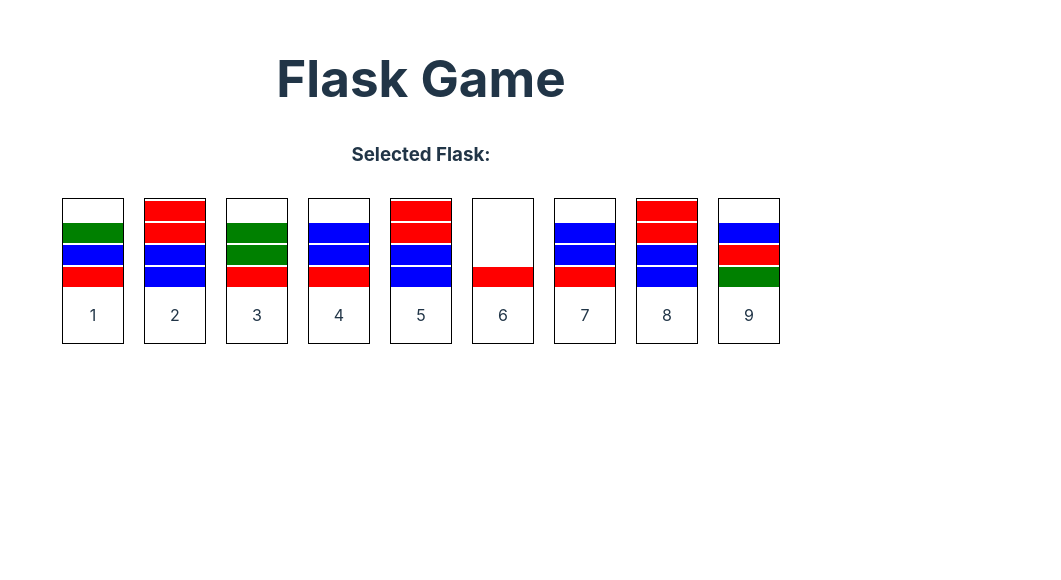
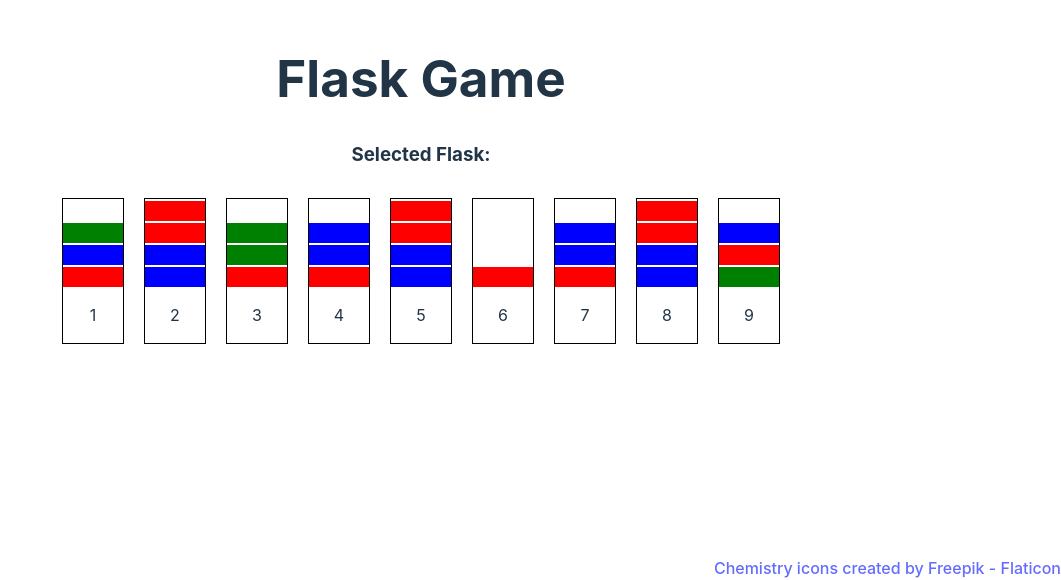
Before and after one commit to bihellzin/flasks-ts, a React (Vite) app: page / in a window 1280 px wide. Shown: the part 220-800 px from the top of the page, without its empty margins (219-1280 px from the left). Built offline with nearby package versions, Linux system fonts and the light colour scheme.

Commit message:
adds attribution and change head tags

```diff
--- a/index.html
+++ b/index.html
@@ -2,9 +2,9 @@
 <html lang="en">
   <head>
     <meta charset="UTF-8" />
-    <link rel="icon" type="image/svg+xml" href="/vite.svg" />
+    <link rel="icon" type="image/svg+xml" href="/conical-flask.png" />
     <meta name="viewport" content="width=device-width, initial-scale=1.0" />
-    <title>Vite + React + TS</title>
+    <title>Flask Game</title>
   </head>
   <body>
     <div id="root"></div>
--- a/src/App.css
+++ b/src/App.css
@@ -13,3 +13,9 @@
   width: 100%;
   justify-content: center;
 }
+
+.attribution {
+  position: absolute;
+  bottom: 0;
+  right: 0;
+}
--- a/src/App.tsx
+++ b/src/App.tsx
@@ -165,6 +165,13 @@ function App() {
           <button onClick={restartGame}>Restart</button>
         </>
       )}
+      <a
+        className="attribution"
+        href="https://www.flaticon.com/free-icons/chemistry"
+        title="chemistry icons"
+      >
+        Chemistry icons created by Freepik - Flaticon
+      </a>
     </div>
   );
 }
```
Also changed, not shown: public/conical-flask.png (added).
